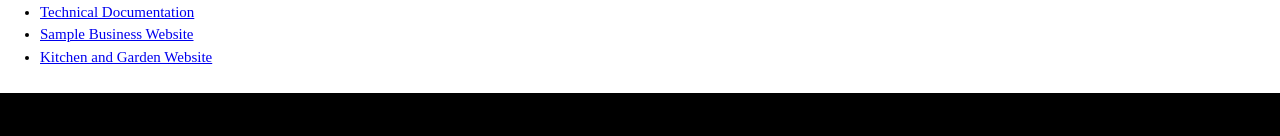
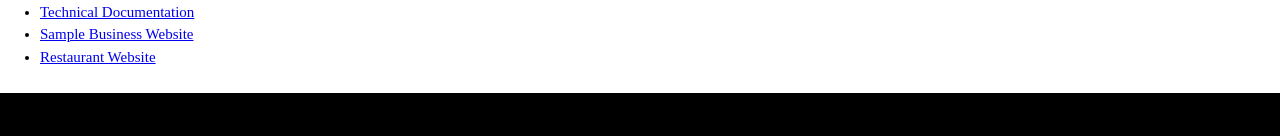
Before and after one commit to diana-lim/oldest-portfolio, a plain HTML site: page index.html in a window 1280 px wide. Shown: the part 2811-2947 px from the top of the page. Drawn offline with Linux system fonts and the light colour scheme.

Commit message:
I edited some text.

```diff
--- a/index.html
+++ b/index.html
@@ -70,7 +70,7 @@
             <a href="https://codepen.io/diana-lim/full/LYYxLRN" class="nav-link">Sample Business Website</a>
           </li>
           <li>
-            <a href="https://restaurant-website-doodle.limdiana.repl.co/" class="nav-link">Kitchen and Garden Website</a>
+            <a href="https://restaurant-website-doodle.limdiana.repl.co/" class="nav-link">Restaurant Website</a>
           </li>
         </ul>
       </div>
```
